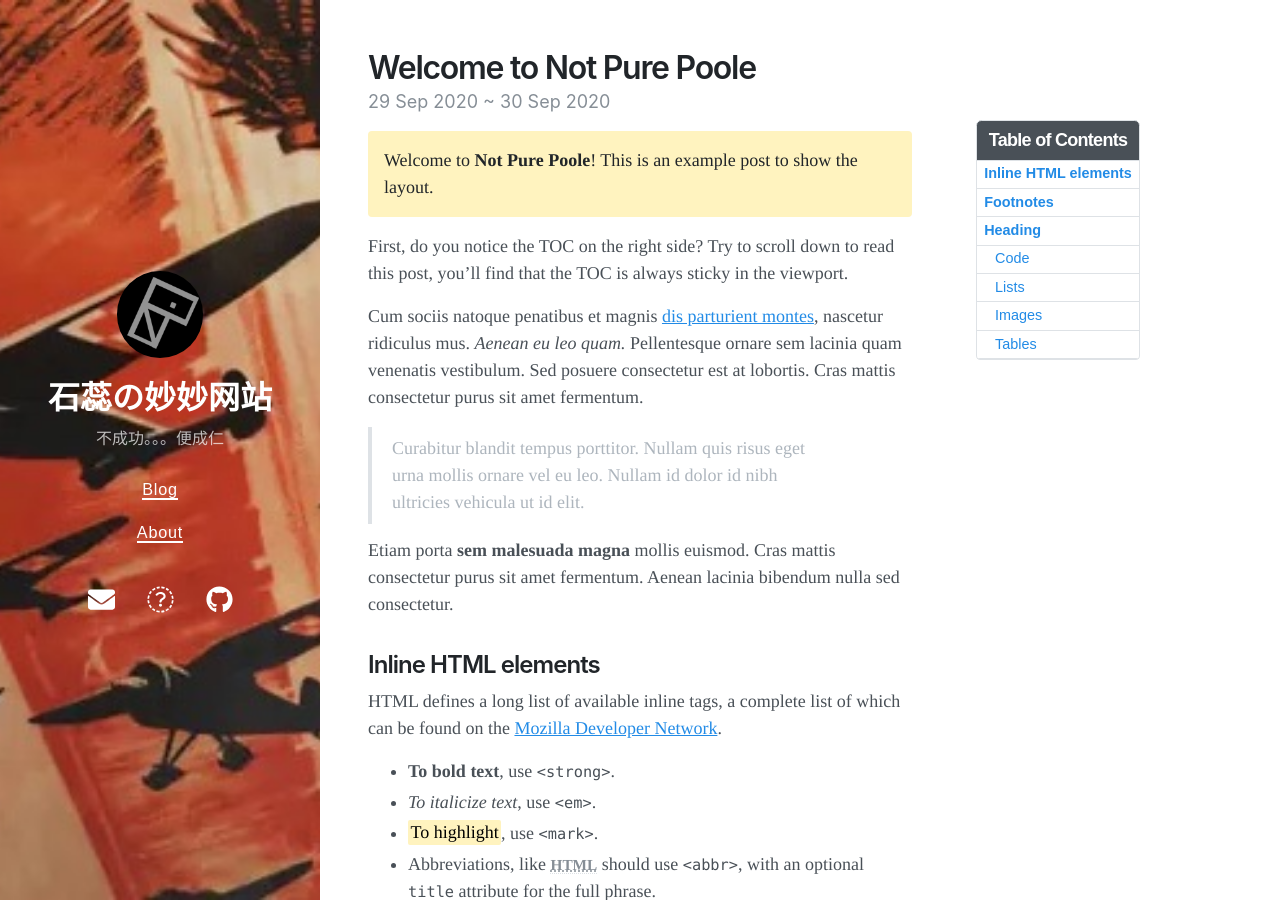
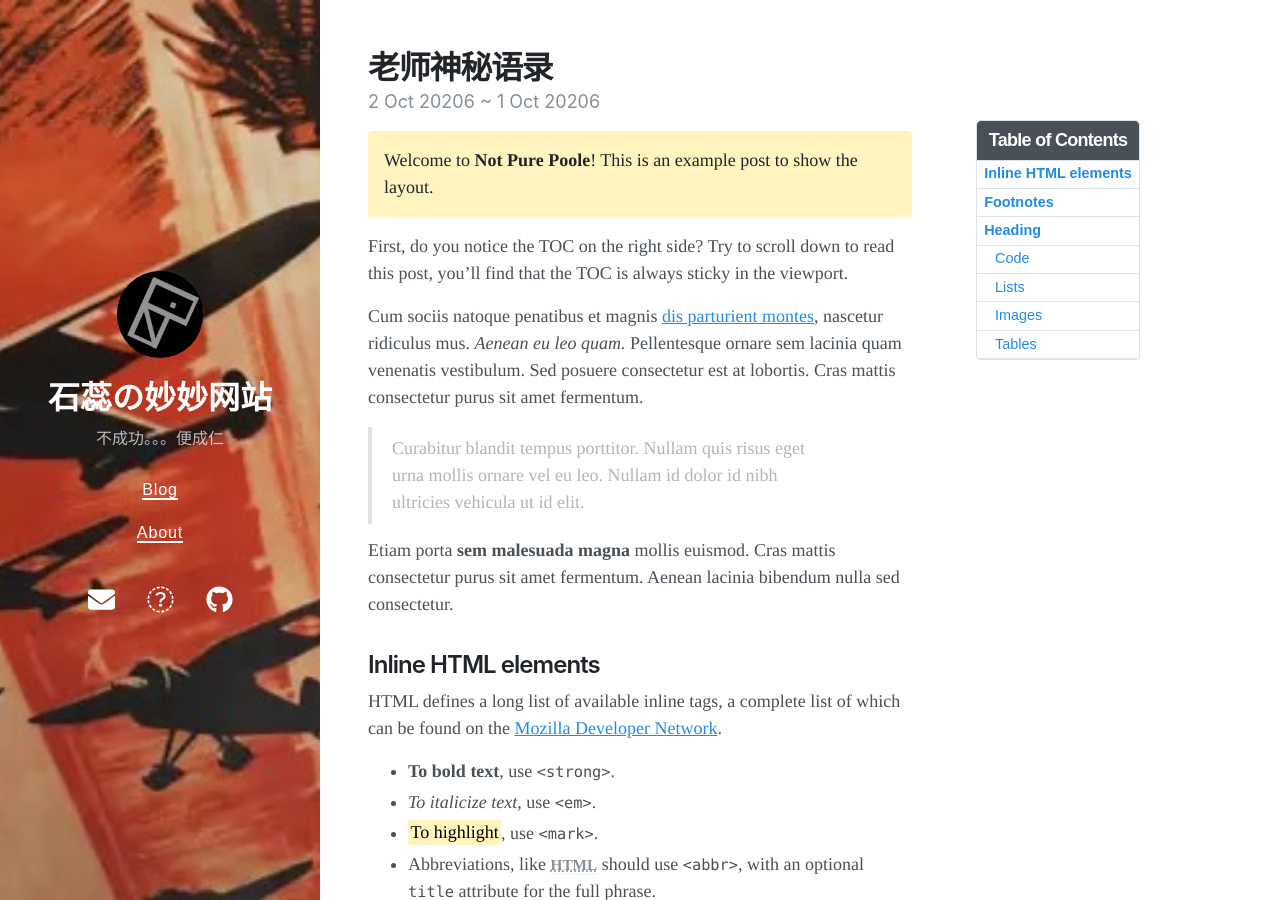
Before and after one commit to Ph-socromi/Ph-socromi.github.io, a Jekyll site: the page built from _posts/2020-09-29-welcome-to-not-pure-poole.md, in a window 1280 px wide and 900 px high. Built offline with Jekyll 4.4.1, drawn with Linux system fonts in a browser that asks for light colours; nearby versions of some CDN libraries.

Commit message:
Update 2026-10-2-神秘语录.md

```diff
--- a/_posts/2020-09-29-welcome-to-not-pure-poole.md
+++ b/_posts/2020-09-29-welcome-to-not-pure-poole.md
@@ -1,8 +1,8 @@
 ---
 layout: post
-title: Welcome to Not Pure Poole
-date: 2020-09-29 23:18 +0800
-last_modified_at: 2020-10-01 01:08:25 +0800
+title: 老师神秘语录
+date: 20206-10-2 11：45 +0800
+last_modified_at: 20206-10-02 01:08:25 +0800
 tags: [jekyll theme, jekyll, tutorial]
 toc:  true
 ---
```
